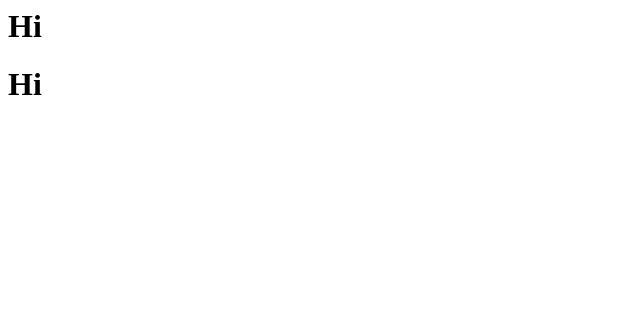
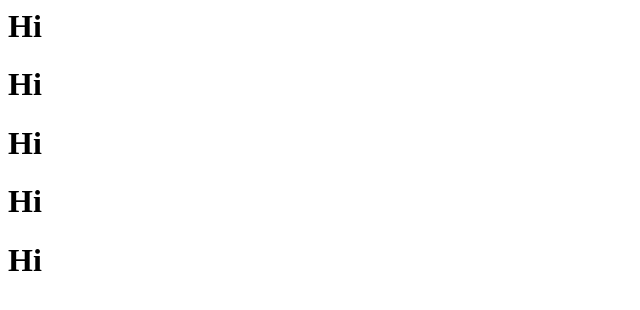
Before and after one commit to manjukolkar/demo-website, a plain HTML site: page index.html in a window 1280 px wide. Shown: the whole page, without its empty margins (0-640 px from the left). Drawn offline with Linux system fonts and the light colour scheme.

Commit message:
new chnages

```diff
--- a/index.html
+++ b/index.html
@@ -1,2 +1,5 @@
 <h1>Hi</h1>
 <h1>Hi</h1>
+<h1>Hi</h1>
+<h1>Hi</h1>
+<h1>Hi</h1>
```
